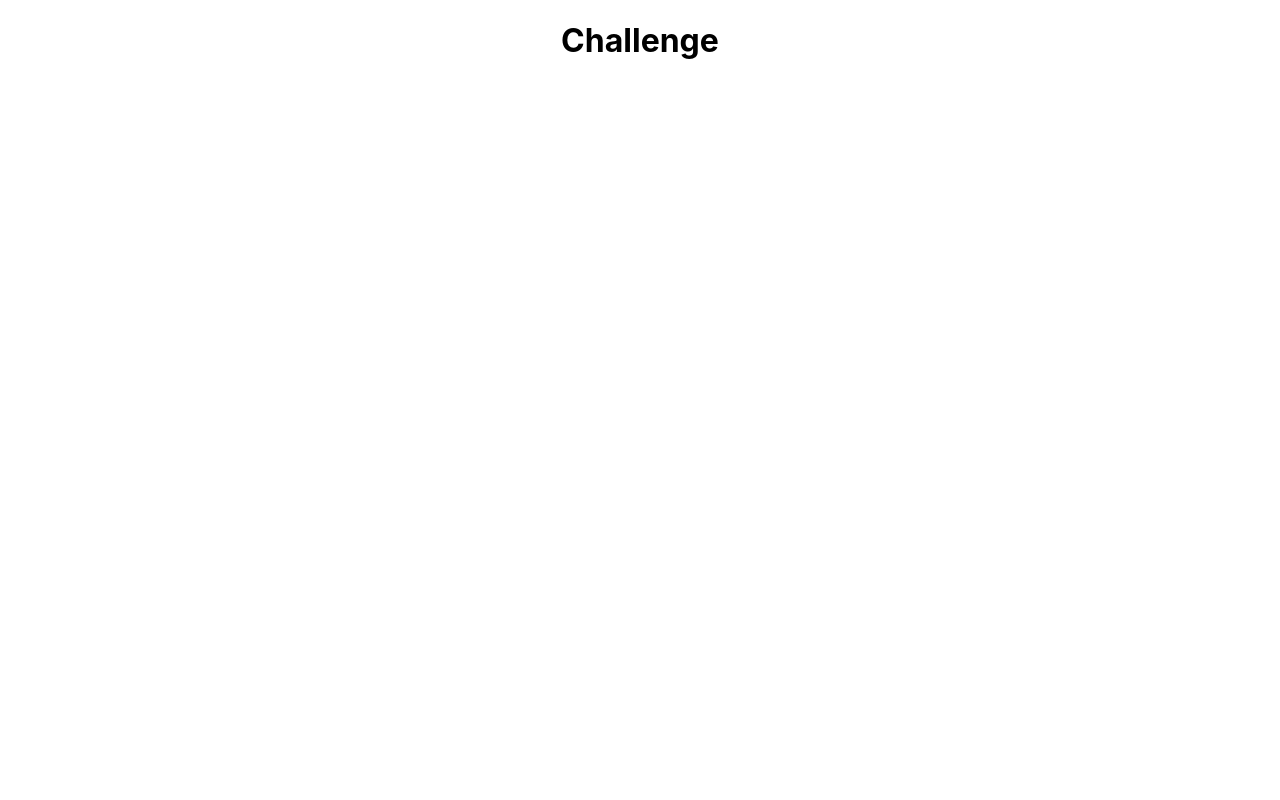
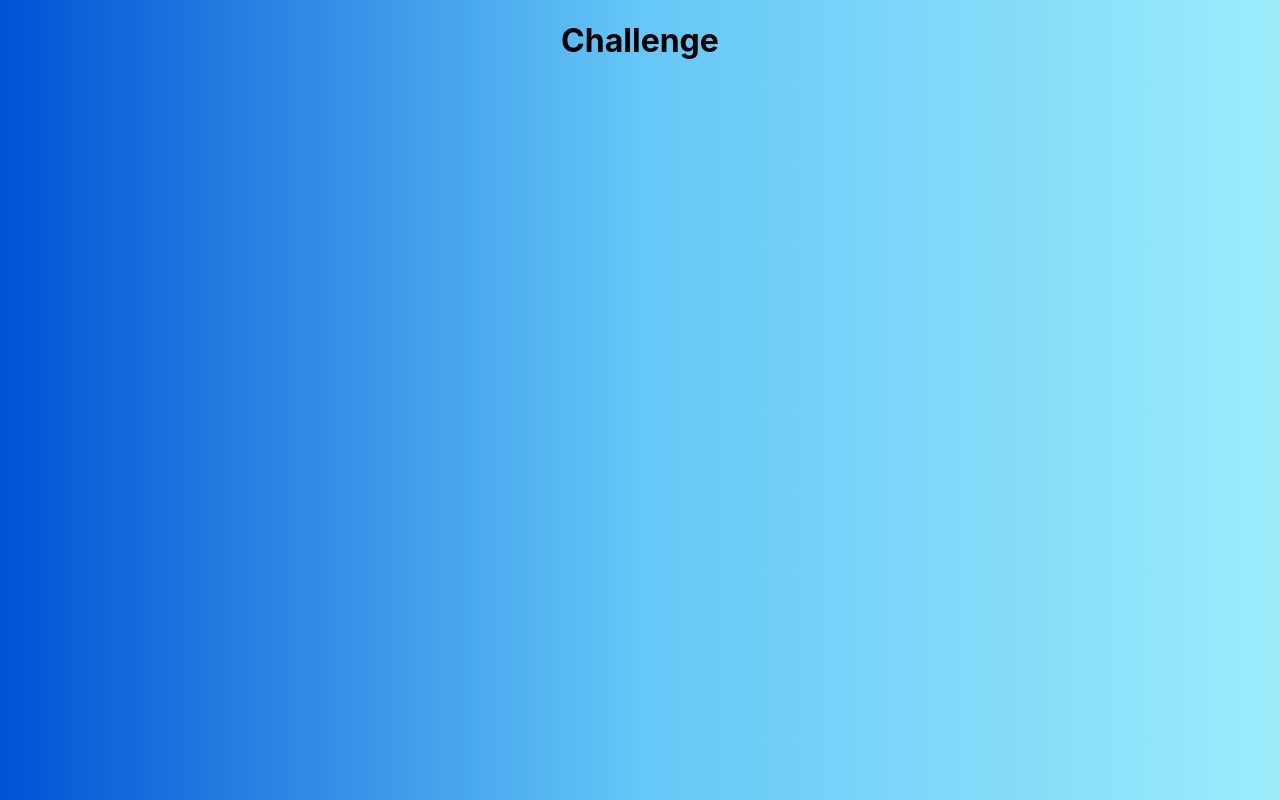
Before and after one commit to Vimalraveendra/Challenge, a React (Create React App) app: page / in a window 1280 px wide. Built offline with nearby package versions, Linux system fonts and the light colour scheme.

Commit message:
updated index & App style sheets

```diff
--- a/src/App.css
+++ b/src/App.css
@@ -2,18 +2,18 @@
   text-align: center;
 }
 
-.App-logo {
+/* .App-logo {
   height: 40vmin;
   pointer-events: none;
-}
+} */
 
-@media (prefers-reduced-motion: no-preference) {
+/* @media (prefers-reduced-motion: no-preference) {
   .App-logo {
     animation: App-logo-spin infinite 20s linear;
   }
-}
+} */
 
-.App-header {
+/* .App-header {
   background-color: #282c34;
   min-height: 100vh;
   display: flex;
@@ -22,9 +22,9 @@
   justify-content: center;
   font-size: calc(10px + 2vmin);
   color: white;
-}
+} */
 
-.App-link {
+/* .App-link {
   color: #61dafb;
 }
 
@@ -35,4 +35,4 @@
   to {
     transform: rotate(360deg);
   }
-}
+} */
--- a/src/index.css
+++ b/src/index.css
@@ -1,13 +1,26 @@
 body {
   margin: 0;
-  font-family: -apple-system, BlinkMacSystemFont, 'Segoe UI', 'Roboto', 'Oxygen',
-    'Ubuntu', 'Cantarell', 'Fira Sans', 'Droid Sans', 'Helvetica Neue',
+  font-family: -apple-system, BlinkMacSystemFont, "Segoe UI", "Roboto", "Oxygen",
+    "Ubuntu", "Cantarell", "Fira Sans", "Droid Sans", "Helvetica Neue",
     sans-serif;
   -webkit-font-smoothing: antialiased;
   -moz-osx-font-smoothing: grayscale;
+  background: #9cecfb; /* fallback for old browsers */
+  background: -webkit-linear-gradient(
+    to right,
+    #0052d4,
+    #65c7f7,
+    #9cecfb
+  ); /* Chrome 10-25, Safari 5.1-6 */
+  background: linear-gradient(
+    to right,
+    #0052d4,
+    #65c7f7,
+    #9cecfb
+  ); /* W3C, IE 10+/ Edge, Firefox 16+, Chrome 26+, Opera 12+, Safari 7+ */
 }
 
 code {
-  font-family: source-code-pro, Menlo, Monaco, Consolas, 'Courier New',
+  font-family: source-code-pro, Menlo, Monaco, Consolas, "Courier New",
     monospace;
 }
```
